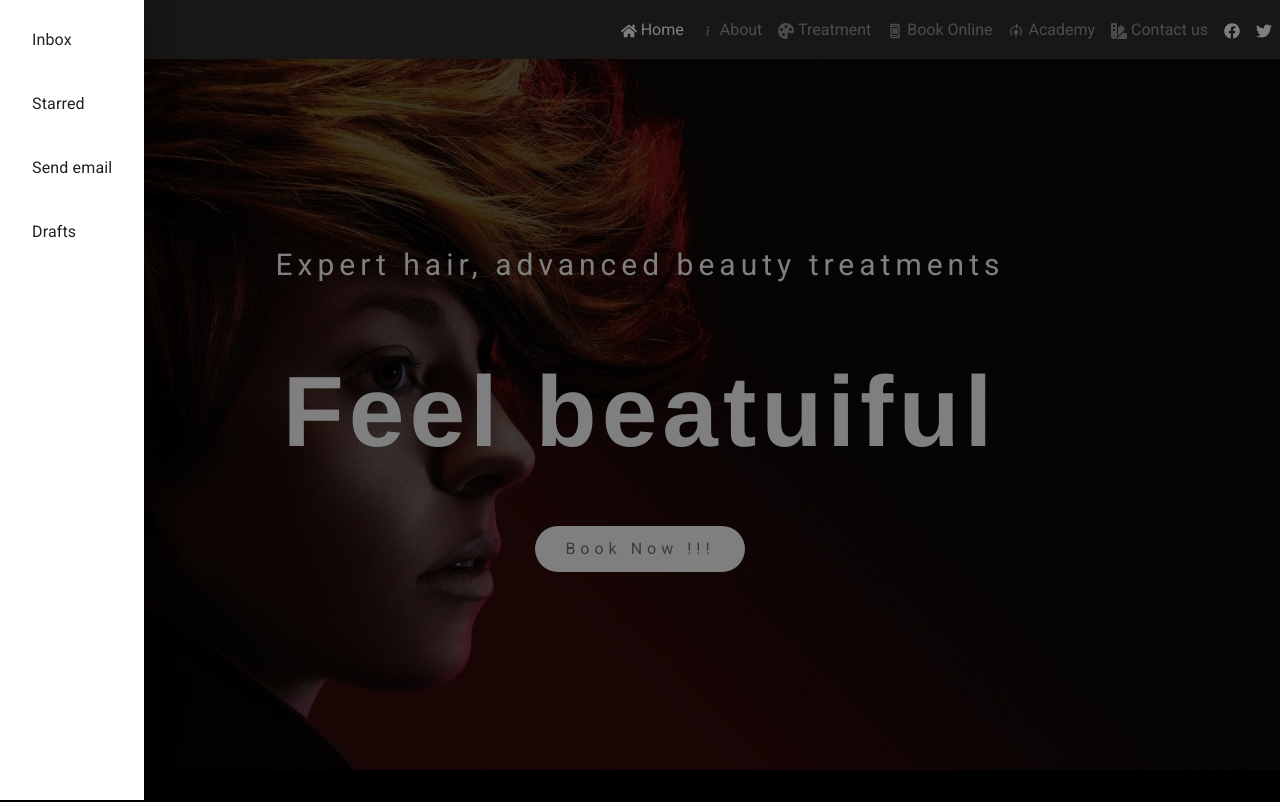
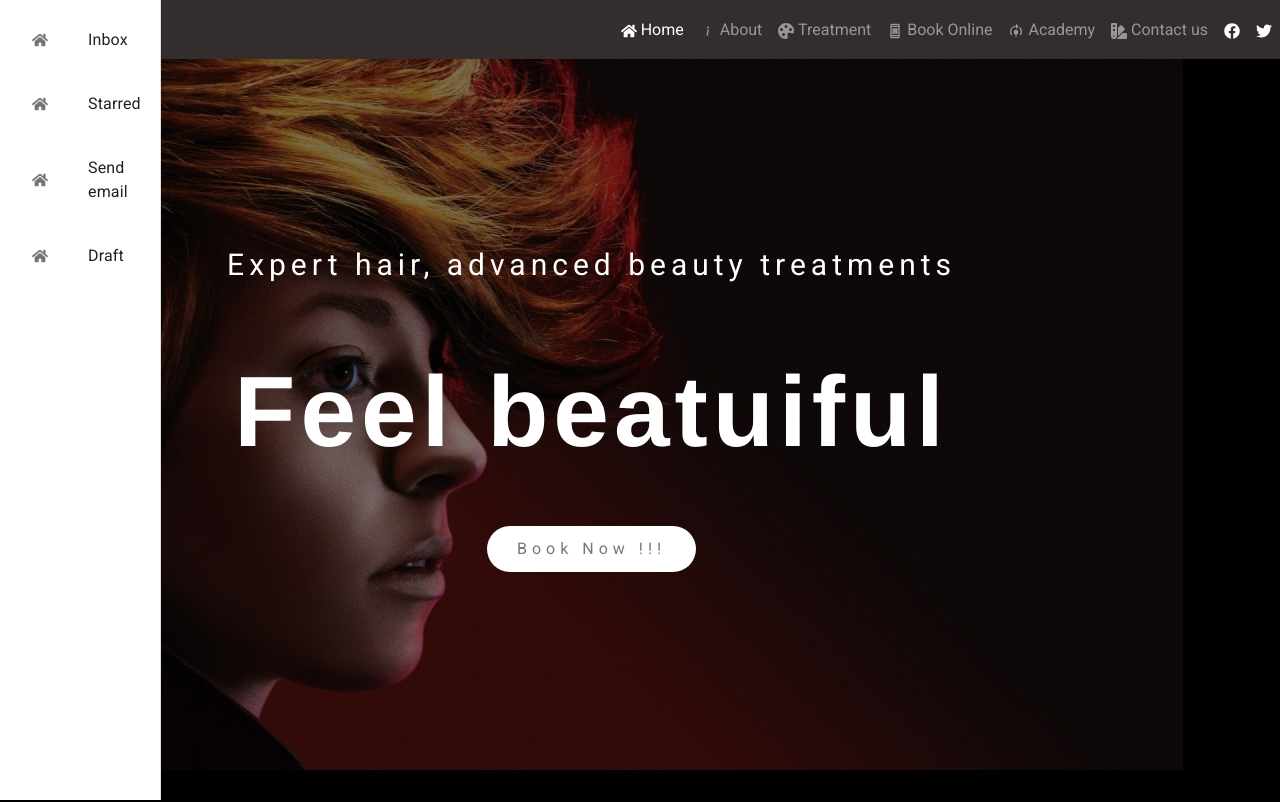
Before and after one commit to DevYahckman/beauty-salon-app, a React (Create React App) app: page / in a window 1280 px wide. Shown: the top 802 px of the page. Built offline with nearby package versions, Linux system fonts and the light colour scheme.

Commit message:
Adding icon to the side bar

```diff
--- a/src/App.js
+++ b/src/App.js
@@ -15,7 +15,7 @@ class App extends Component {
   state = {};
   render() {
     return (
-      <div>
+      <div  style={{display:'flex' }}>
         <ToastContainer/>
         <NavBar />
         <SideBars/>
--- a/src/components/sideBars/sideBar.jsx
+++ b/src/components/sideBars/sideBar.jsx
@@ -7,22 +7,44 @@ import {
   ListItemText,
   List,
 } from "@material-ui/core";
+import { FaHome, FaSwatchbook, FaFacebook, FaTwitter } from "react-icons/fa";
+
 function SideBars(props) {
+  const itemsList = [
+    {
+      text: "Inbox",
+      icon: <FaHome />,
+    },
+    {
+      text: "Starred",
+      icon: <FaHome />,
+    },
+    {
+      text: "Send email",
+      icon: <FaHome />,
+    },
+    {
+      text: "Draft",
+      icon: <FaHome />,
+    },
+  ];
   return (
     <div>
-      <MUIDrawer open>
-        <div>
+      <MUIDrawer variant="permanent">
+        <div style={{ width: "160px" }}>
           <List>
-            {["Inbox", "Starred", "Send email", "Drafts"].map((text, index) => (
-              <ListItem key={text} disablePadding>
-                <ListItem Button key={text}>
-                  {/* <ListItemIcon>
-                    {index % 2 === 0 ? <InboxIcon /> : <MailIcon />}
-                  </ListItemIcon> */}
-                  <ListItemText primary={text} />
+            {itemsList.map((item, index) => {
+              const { text, icon } = item;
+              return (
+                <ListItem key={text} disablePadding>
+                  <ListItem Button key={text}>
+                    {icon && <ListItemIcon>{icon}</ListItemIcon>}
+
+                    <ListItemText primary={text} />
+                  </ListItem>
                 </ListItem>
-              </ListItem>
-            ))}
+              );
+            })}
           </List>
         </div>
       </MUIDrawer>
```
